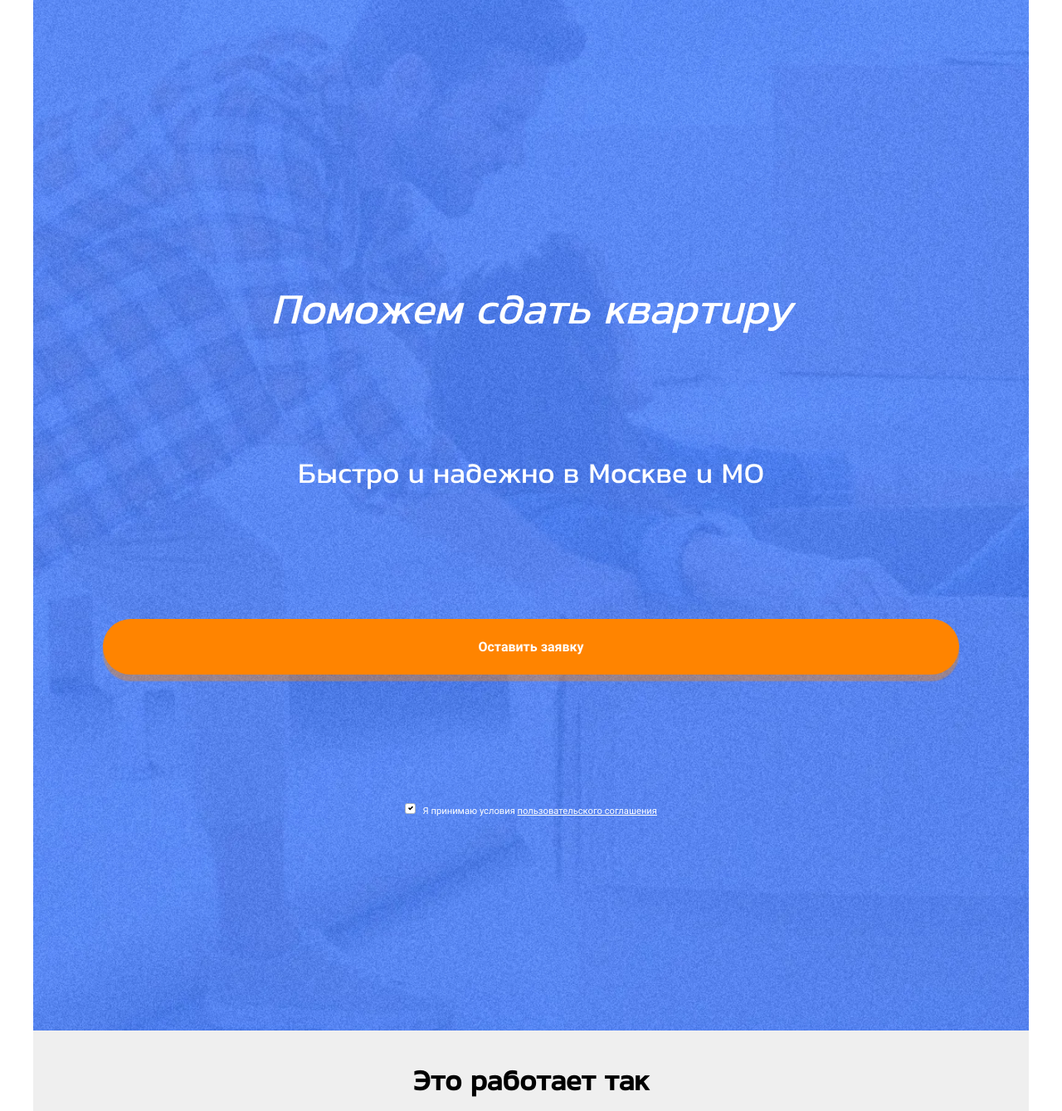
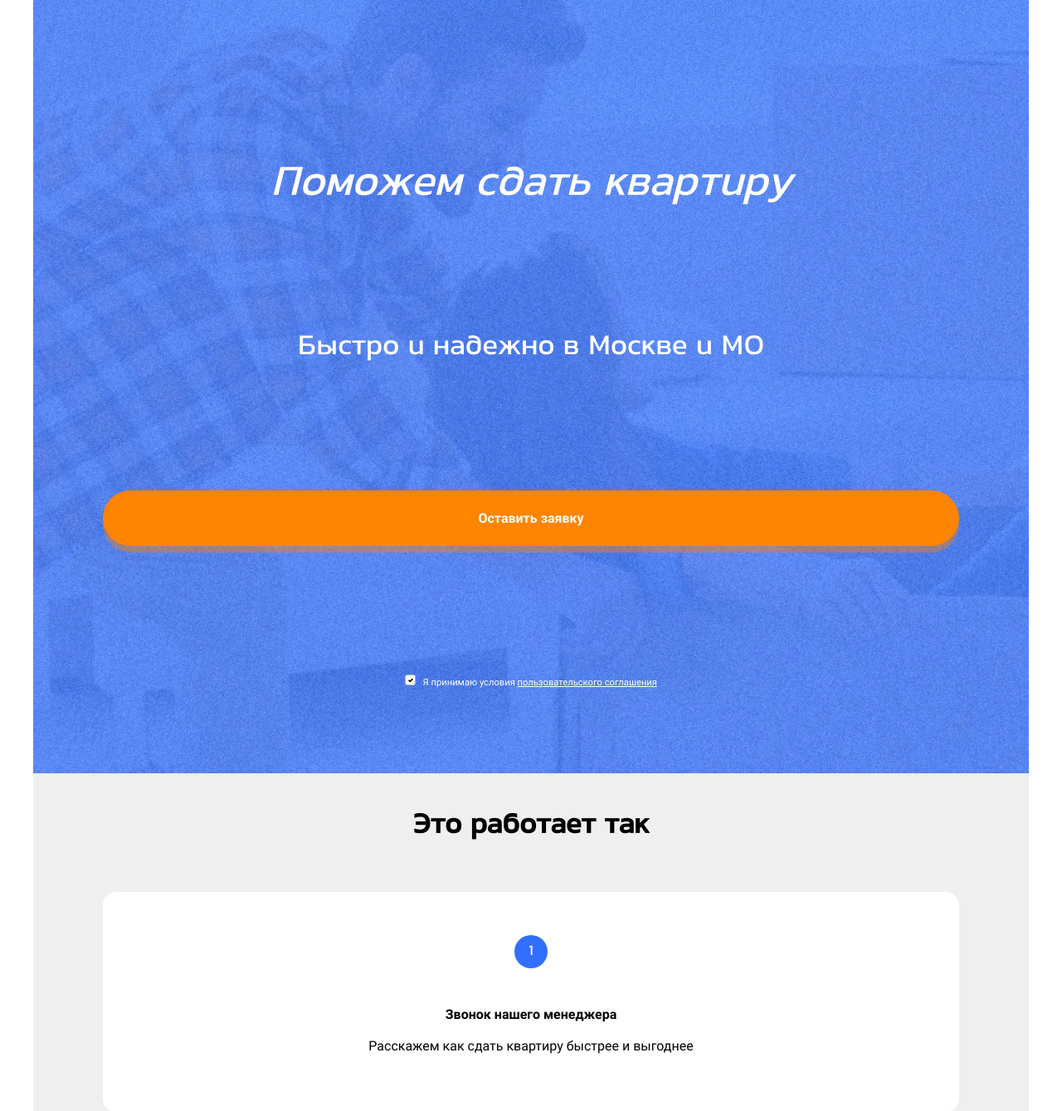
Before and after one commit to tmutarakan/tmutarakan.github.io, a Flask app: page / in a window 1280 px wide. Shown: the part 241-1580 px from the top of the page at 83% size. Run offline with Flask 3, Linux system fonts and the light colour scheme; parts of the project's set-up code (start-up, migrations or seed data) failed here and were passed over.

Commit message:
fix style

```diff
--- a/static/css/style.css
+++ b/static/css/style.css
@@ -51,7 +51,7 @@ a {
 }
 
 .headercontent {
-    margin: 15% 0;
+    margin: auto 0;
 }
 
 .headercontent > * {
```
